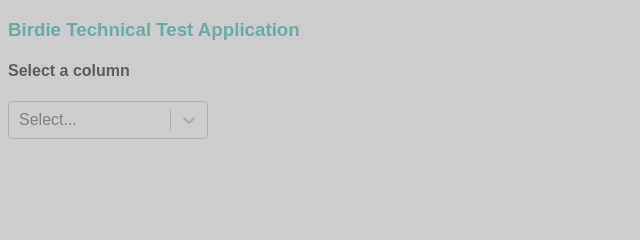
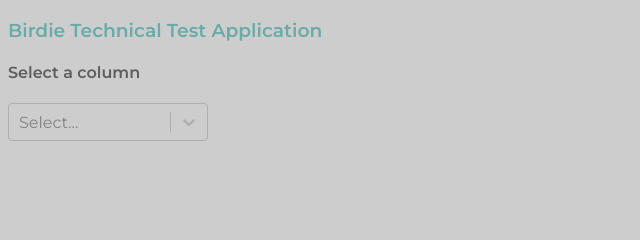
Before and after one commit to nissacG/birdie, a React app in the folder client/: page / in a window 1280 px wide. Shown: the top 240 px of the page, 0-640 px from the left. Built offline with nearby package versions, Linux system fonts and the light colour scheme; no server answers.

Commit message:
include and use new font

```diff
--- a/client/public/index.html
+++ b/client/public/index.html
@@ -6,6 +6,7 @@
     <link rel="apple-touch-icon" sizes="180x180" href="/apple-touch-icon.png" />
     <link rel="icon" type="image/png" sizes="32x32" href="/favicon-32x32.png" />
     <link rel="icon" type="image/png" sizes="16x16" href="/favicon-16x16.png" />
+    <link href="https://fonts.googleapis.com/css?family=Montserrat:400,600" rel="stylesheet" />
     <meta name="viewport" content="width=device-width, initial-scale=1" />
     <title>React App</title>
   </head>
--- a/client/src/index.css
+++ b/client/src/index.css
@@ -1,4 +1,4 @@
 body {
   color: #444444;
-  font-family: sans-serif;
+  font-family: 'Montserrat', sans-serif;
 }
```
